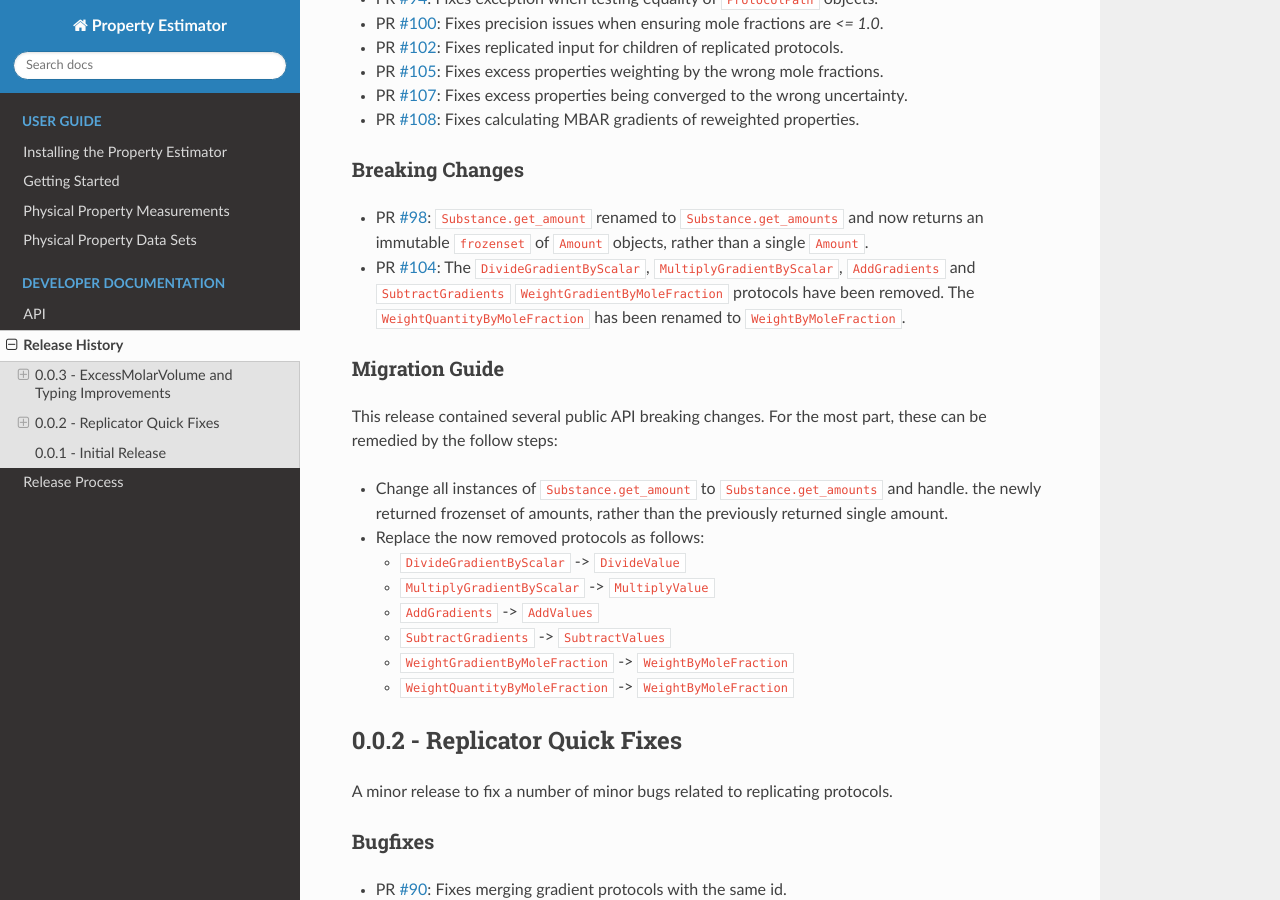
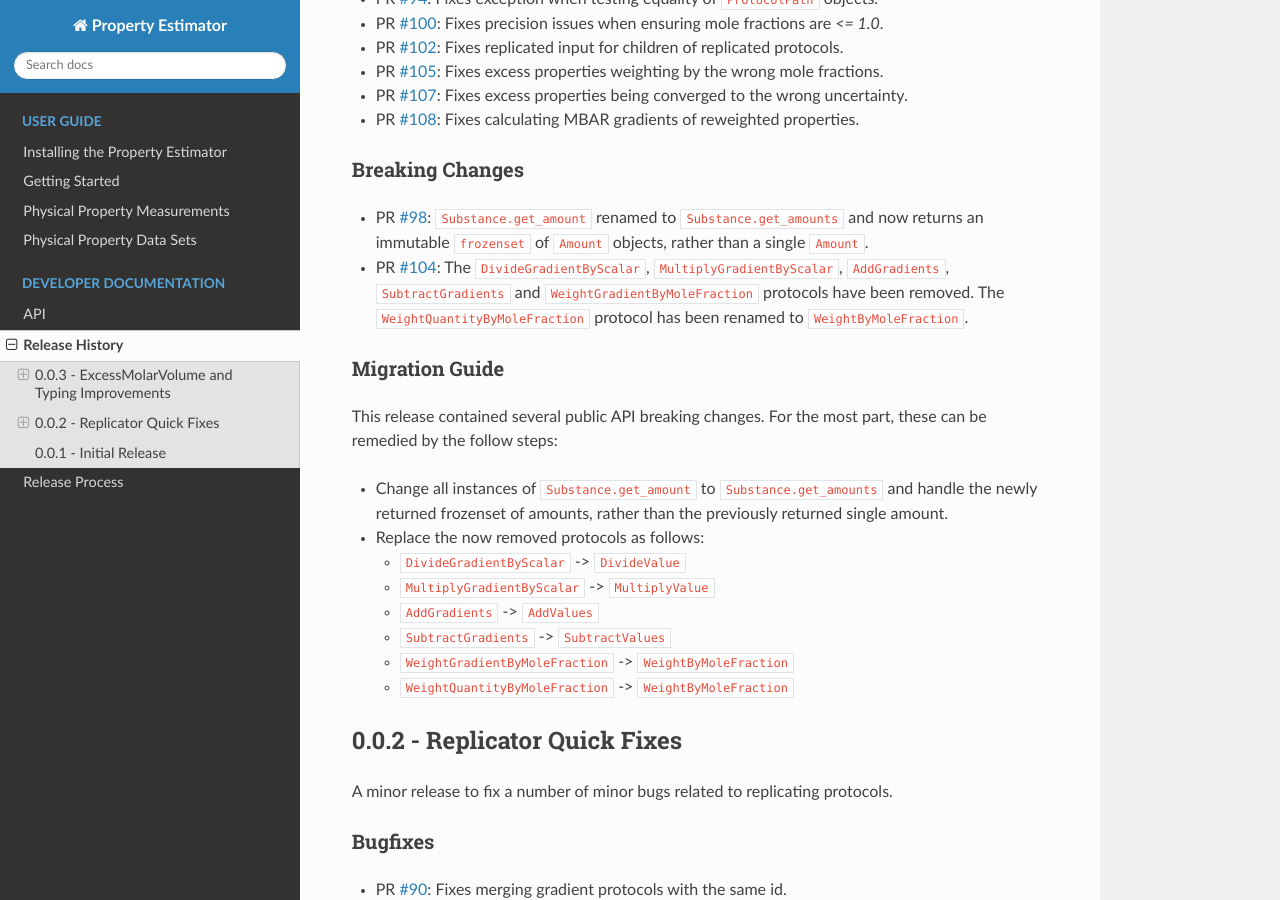
Before and after one commit to openforcefield/openff-evaluator, a Sphinx documentation site: the page built from docs/releasehistory.rst, in a window 1280 px wide and 900 px high, scrolled down 769 px. Built offline with Sphinx 7.4.7 and the Read the Docs theme 2.0.0, drawn with Linux system fonts in a browser that asks for light colours.

Commit message:
Update releasehistory.rst

```diff
--- a/docs/releasehistory.rst
+++ b/docs/releasehistory.rst
@@ -41,8 +41,8 @@ Breaking Changes
 
 * PR `#98 <https://github.com/openforcefield/propertyestimator/pull/98>`_: ``Substance.get_amount`` renamed to ``Substance.get_amounts`` and now returns an
   immutable ``frozenset`` of ``Amount`` objects, rather than a single ``Amount``.
-* PR `#104 <https://github.com/openforcefield/propertyestimator/pull/104>`_: The ``DivideGradientByScalar``, ``MultiplyGradientByScalar``, ``AddGradients`` and ``SubtractGradients``
-  ``WeightGradientByMoleFraction`` protocols have been removed. The ``WeightQuantityByMoleFraction`` has been renamed
+* PR `#104 <https://github.com/openforcefield/propertyestimator/pull/104>`_: The ``DivideGradientByScalar``, ``MultiplyGradientByScalar``, ``AddGradients``, ``SubtractGradients`` and
+  ``WeightGradientByMoleFraction`` protocols have been removed. The ``WeightQuantityByMoleFraction`` protocol has been renamed
   to ``WeightByMoleFraction``.
 
 Migration Guide
@@ -51,7 +51,7 @@ Migration Guide
 This release contained several public API breaking changes. For the most part, these can be
 remedied by the follow steps:
 
-* Change all instances of ``Substance.get_amount`` to ``Substance.get_amounts`` and handle.
+* Change all instances of ``Substance.get_amount`` to ``Substance.get_amounts`` and handle
   the newly returned frozenset of amounts, rather than the previously returned single amount.
 * Replace the now removed protocols as follows:
 
```
